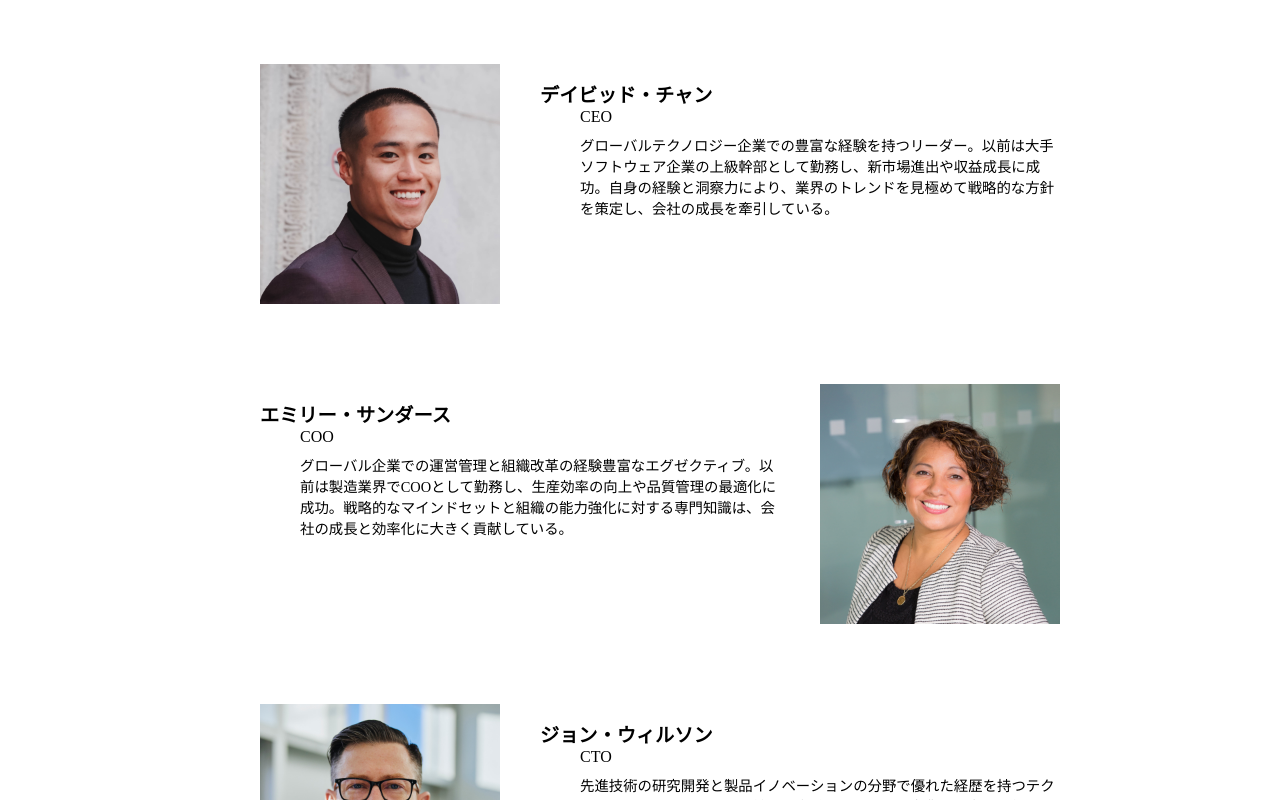
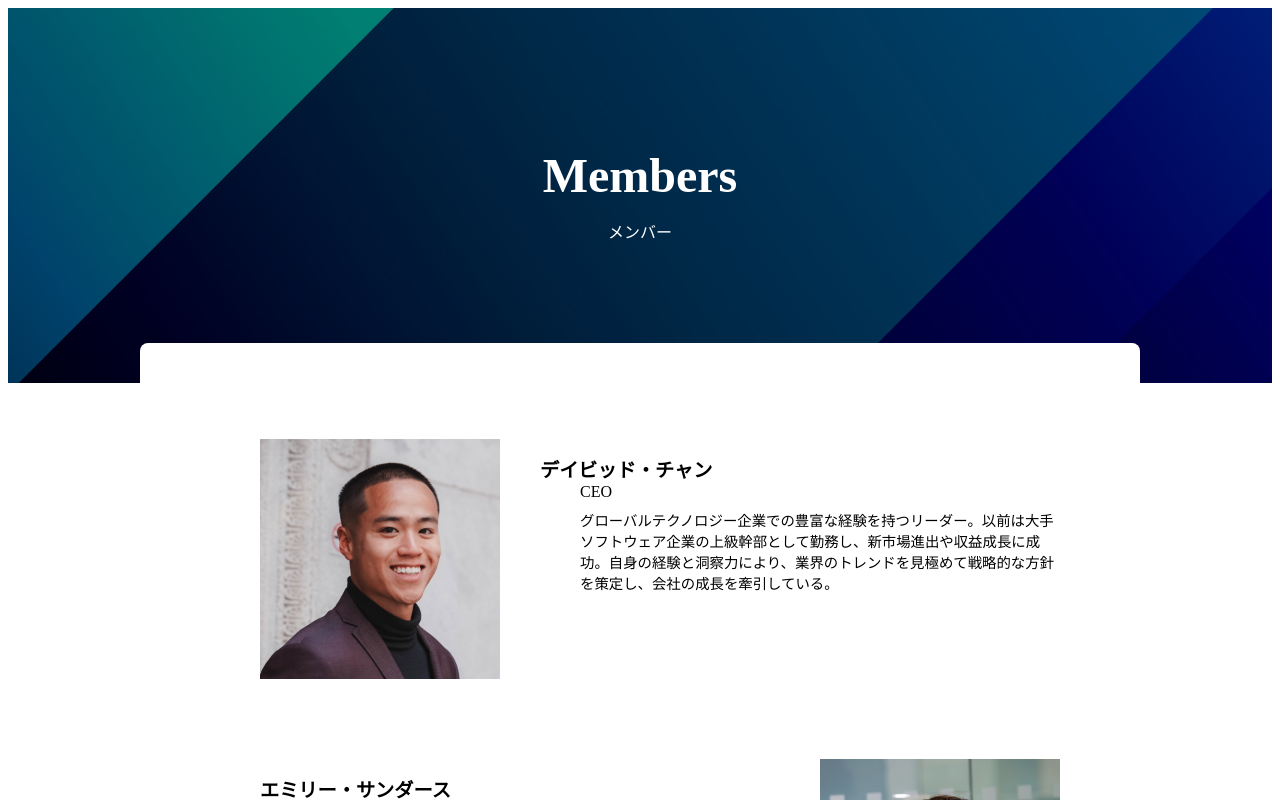
Before and after one commit to itc-s24016/my-next-project2, a Next.js app: page /members in a window 1280 px wide. Shown: the top 800 px of the page. Built offline with nearby package versions, Linux system fonts and the light colour scheme.

Commit message:
ページトップのタイトルをコンポーネント化

```diff
--- /dev/null
+++ b/app/_components/Hero/index.module.css
@@ -0,0 +1,55 @@
+.container {
+  position: relative;
+  display: flex;
+  align-items: center;
+  justify-content: center;
+  background-color: rgba(0, 0, 0, 0.5);
+  color: #fff;
+  overflow: hidden;
+  padding: 100px 0;
+}
+
+.title {
+  font-size: 3rem;
+  font-weight: bold;
+  text-align: center;
+  margin-bottom: 1rem;
+}
+
+.sub {
+  display: flex;
+  align-items: center;
+  gap: 20px;
+  margin-bottom: 40px;
+  justify-content: center;
+}
+
+.sub::before {
+  content: "";
+  display: block;
+  height: 1px;
+  width: 20px;
+  background-color: var(--color-text-unpainted);
+}
+
+.sub::after {
+  content: "";
+  display: block;
+  height: 1px;
+  width: 20px;
+  background-color: var(--color-text-unpainted);
+}
+
+.bgimg {
+  position: absolute;
+  top: 0;
+  right: 0;
+  height: 600px;
+  width: 100%;
+  object-fit: cover;
+  object-position: right;
+  display: flex;
+  align-items: center;
+  justify-content: center;
+  z-index: -1;
+}
--- /dev/null
+++ b/app/_components/Hero/index.tsx
@@ -0,0 +1,25 @@
+import Image from "next/image";
+import styles from "./index.module.css";
+
+type Props = {
+  title: string;
+  sub: string;
+};
+
+export default function Hero({ title, sub }: Props) {
+  return (
+    <section className={styles.container}>
+      <div>
+        <h1 className={styles.title}>{title}</h1>
+        <p className={styles.sub}>{sub}</p>
+      </div>
+      <Image
+        className={styles.bgimg}
+        src="/img-mv.jpg"
+        alt=""
+        width={4000}
+        height={1200}
+      />
+    </section>
+  );
+}
--- a/app/members/layout.tsx
+++ b/app/members/layout.tsx
@@ -1,4 +1,5 @@
 import Sheet from "@/app/_components/Sheet";
+import Hero from "@/app/_components/Hero";
 
 // members 配下のページに共通のレイアウトを提供する
 type Props = {
@@ -6,5 +7,10 @@
 };
 
 export default function RootLayout({ children }: Props) {
-  return <Sheet>{children}</Sheet>;
+  return (
+    <>
+      <Hero title="Members" sub="メンバー" />
+      <Sheet>{children}</Sheet>
+    </>
+  );
 }
```
